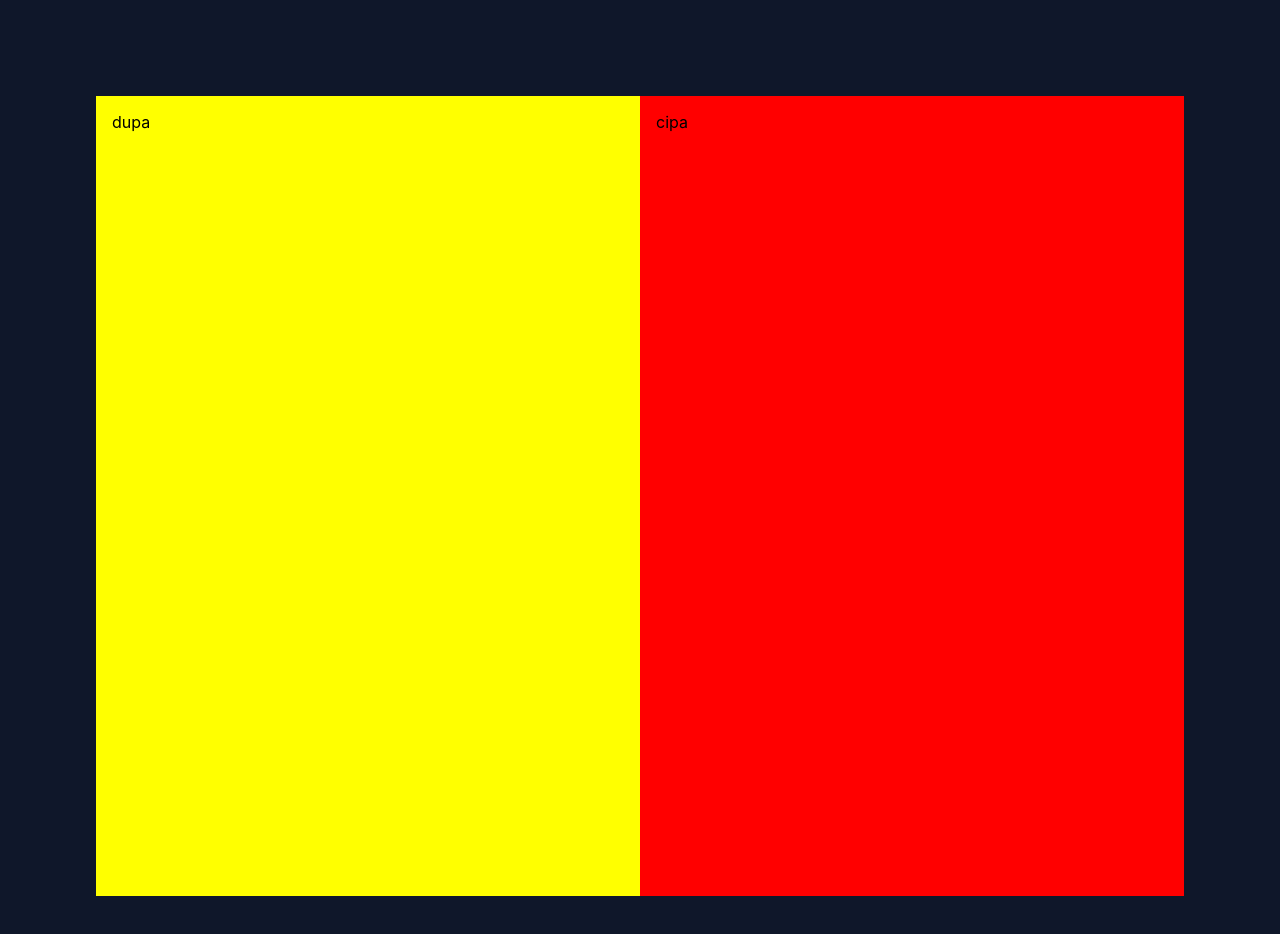
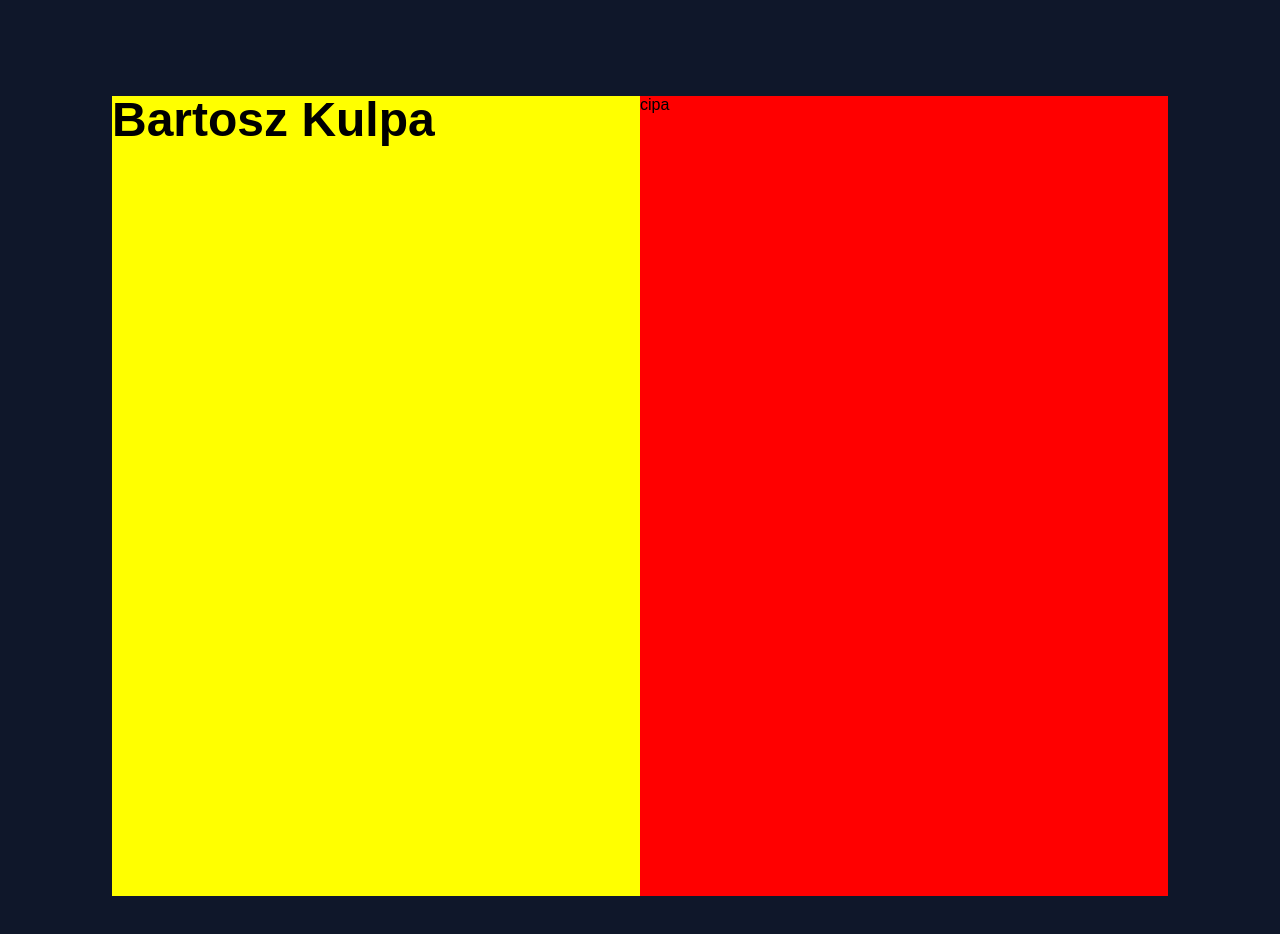
Before and after one commit to bkulpa/portfolio, a React (Create React App) app: page / in a window 1280 px wide. Shown: the top 934 px of the page. Built offline with nearby package versions, Linux system fonts and the light colour scheme.

Commit message:
added header component

```diff
--- a/public/index.html
+++ b/public/index.html
@@ -10,34 +10,15 @@
       content="Web site created using create-react-app"
     />
     <link rel="apple-touch-icon" href="%PUBLIC_URL%/logo192.png" />
-    <!--
-      manifest.json provides metadata used when your web app is installed on a
-      user's mobile device or desktop. See https://developers.google.com/web/fundamentals/web-app-manifest/
-    -->
     <link rel="manifest" href="%PUBLIC_URL%/manifest.json" />
-    <!--
-      Notice the use of %PUBLIC_URL% in the tags above.
-      It will be replaced with the URL of the `public` folder during the build.
-      Only files inside the `public` folder can be referenced from the HTML.
-
-      Unlike "/favicon.ico" or "favicon.ico", "%PUBLIC_URL%/favicon.ico" will
-      work correctly both with client-side routing and a non-root public URL.
-      Learn how to configure a non-root public URL by running `npm run build`.
-    -->
+    <link rel="preconnect" href="https://fonts.googleapis.com" />
+    <link rel="preconnect" href="https://fonts.gstatic.com" crossorigin />
+    <link rel="preconnect" href="https://fonts.googleapis.com" />
+    <link rel="preconnect" href="https://fonts.gstatic.com" crossorigin />
     <title>React App</title>
   </head>
   <body>
     <noscript>You need to enable JavaScript to run this app.</noscript>
     <div id="root"></div>
-    <!--
-      This HTML file is a template.
-      If you open it directly in the browser, you will see an empty page.
-
-      You can add webfonts, meta tags, or analytics to this file.
-      The build step will place the bundled scripts into the <body> tag.
-
-      To begin the development, run `npm start` or `yarn start`.
-      To create a production bundle, use `npm run build` or `yarn build`.
-    -->
   </body>
 </html>
--- a/public/languages/en.json
+++ b/public/languages/en.json
@@ -1,4 +1,5 @@
 {
+    "home.nameAndSurname": "Bartosz Kulpa",
     "navigation.contact": "Contact",
     "navigation.experience": "Experience",
     "navigation.home": "Home",
--- a/src/App.css
+++ b/src/App.css
@@ -2,9 +2,10 @@
   text-align: center;
 }
 body {
+  background-color: rgb(15 23 42);
+  font-family: "Josefin Sans", sans-serif;
+  overflow: hidden;
   position: relative;
-  overflow: hidden;
-  background-color: rgb(15 23 42);
 }
 
 /* css below will be fix in the future */
--- /dev/null
+++ b/src/components/header/header.component.jsx
@@ -0,0 +1,9 @@
+import { StyledH1 } from "../styled-h1/styled-h1.styles";
+import { useTranslation } from "react-i18next";
+
+const Header = () => {
+  const { t } = useTranslation();
+  return <StyledH1>{t("home.nameAndSurname")}</StyledH1>;
+};
+
+export default Header;
--- a/src/components/home/home.component.tsx
+++ b/src/components/home/home.component.tsx
@@ -1,9 +1,11 @@
 import { LeftContainer, RightContainer, SplitContainer } from "./home.styles";
-
+import Header from "../header/header.component";
 const Home = () => {
   return (
     <SplitContainer>
-      <LeftContainer>dupa</LeftContainer>
+      <LeftContainer>
+        <Header />
+      </LeftContainer>
       <RightContainer>cipa</RightContainer>
     </SplitContainer>
   );
--- a/src/components/home/home.styles.jsx
+++ b/src/components/home/home.styles.jsx
@@ -15,7 +15,7 @@ export const LeftContainer = styled.div`
   max-width: 528px;
   min-width: 329.5px;
   overflow: hidden;
-  padding: 1rem;
+  padding: 0;
   background-color: yellow;
 `;
 
@@ -24,6 +24,6 @@ export const RightContainer = styled.div`
   max-width: 528px;
   min-width: 329.5px;
   overflow-y: auto;
-  padding: 1rem;
+  padding: 0;
   background-color: red;
 `;
--- a/src/components/navigation/navigation.component.tsx
+++ b/src/components/navigation/navigation.component.tsx
@@ -2,7 +2,7 @@ import { Link } from "react-router-dom";
 import { useTranslation } from "react-i18next";
 import LanguageSwitcher from "../language-switcher/language-switcher";
 
-const Header = () => {
+const Navigation = () => {
   const { t } = useTranslation();
   return (
     <>
@@ -16,4 +16,4 @@ const Header = () => {
   );
 };
 
-export default Header;
+export default Navigation;
--- /dev/null
+++ b/src/components/styled-h1/styled-h1.styles.jsx
@@ -0,0 +1,9 @@
+import styled from "styled-components";
+
+export const StyledH1 = styled.h1`
+  font-weight: 700;
+  font-size: 3rem;
+  line-height: 1;
+  margin: 0;
+  padding: 0;
+`;
--- a/src/i18n.js
+++ b/src/i18n.js
@@ -19,7 +19,7 @@ i18n
       loadPath: "/languages/{{lng}}.json",
     },
     react: {
-      useSuspense: false,
+      useSuspense: true,
     },
   });
 
```
